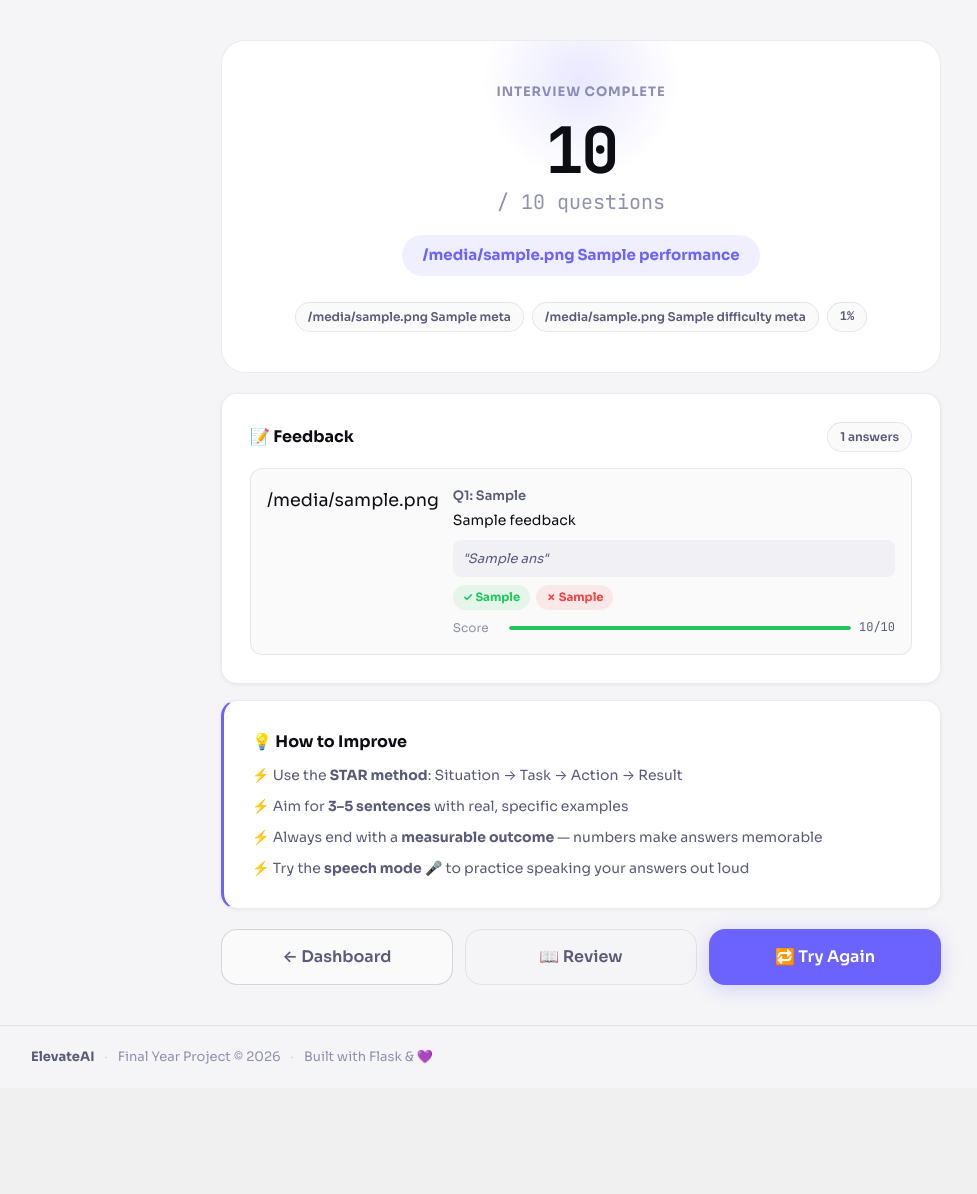
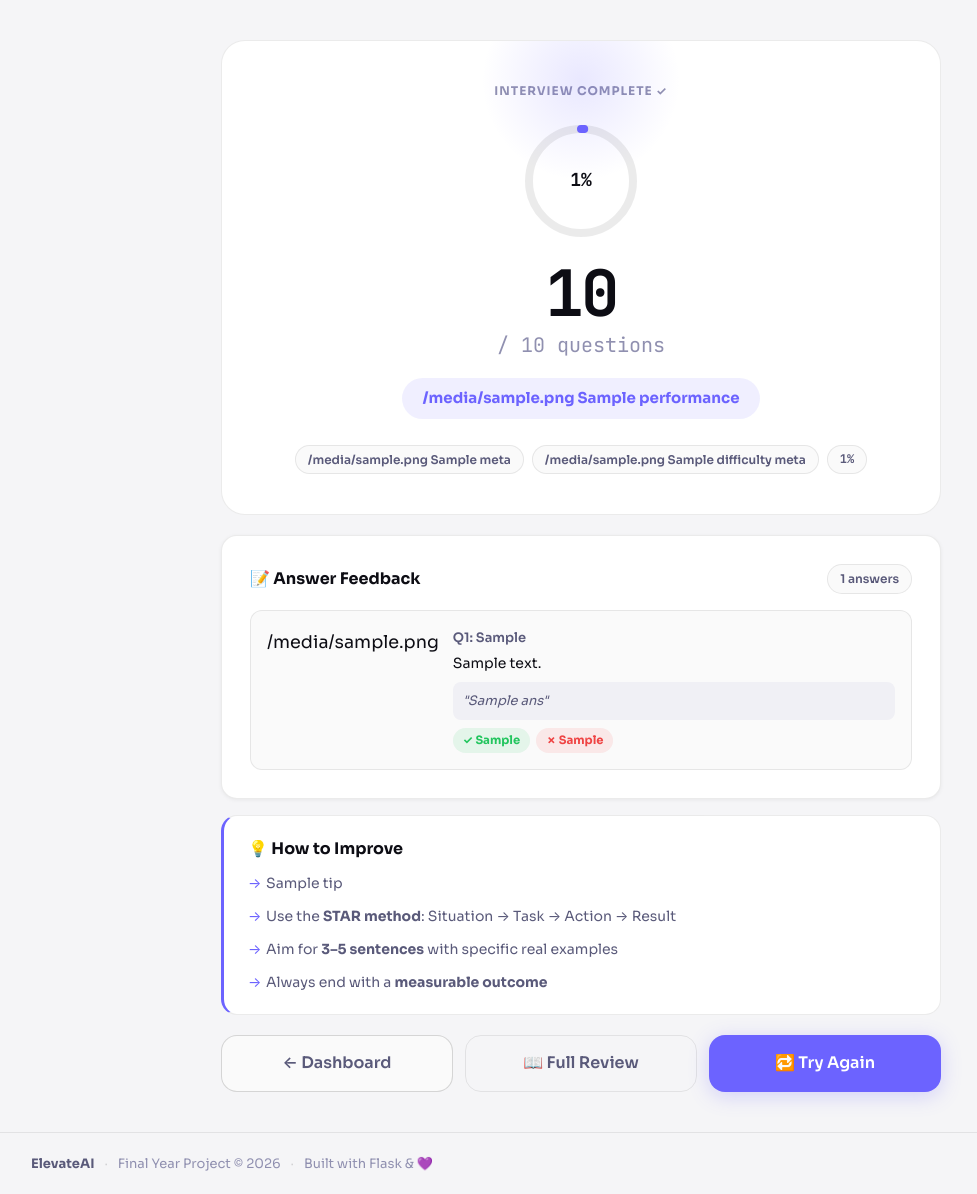
Before and after one commit to Suhas-H-N/ElevateAI, a Flask app: template templates/result.html in a window 1280 px wide. Shown: the part 64-1258 px from the top of the page, without its empty margins (59-1036 px from the left). Before the commit the page ends 1128 px from the top, so only its background shows below. Run offline with Flask 3, Linux system fonts and the light colour scheme; the template is opened without the code that fills it: most values are stand-ins (such as "Sample title", 1, 10 or a date in 2020).

Commit message:
feat(results): redesign interview results page with animated score ring, progress counter, answer feedback, keyword highlights, improvement tips, performance badges, and confetti celebration for perfect scores

```diff
--- a/templates/result.html
+++ b/templates/result.html
@@ -2,17 +2,27 @@
 {% block title %}Results — ElevateAI{% endblock %}
 
 {% block content %}
-{% if percentage == 100 %}
-<canvas id="confetti-canvas"></canvas>
-{% endif %}
+{% if percentage == 100 %}<canvas id="confetti-canvas"></canvas>{% endif %}
 
 <div class="result-page">
     <div class="result-wrap">
 
-        <!-- ═══ SCORE HERO ═══ -->
+        <!-- SCORE HERO -->
         <div class="score-hero">
-            <div style="font-size:0.8125rem;text-transform:uppercase;letter-spacing:0.07em;color:var(--text-muted);font-weight:700;margin-bottom:16px;">
-                Interview Complete
+            <div style="font-size:0.75rem;text-transform:uppercase;letter-spacing:0.08em;color:var(--text-muted);font-weight:700;margin-bottom:12px;">
+                Interview Complete ✓
+            </div>
+
+            <!-- SVG Ring -->
+            <div class="score-ring-wrap">
+                <svg class="score-ring" viewBox="0 0 120 120">
+                    <circle class="score-ring-track" cx="60" cy="60" r="52"/>
+                    <circle class="score-ring-fill" id="ringFill" cx="60" cy="60" r="52"
+                        stroke-dasharray="326.7"
+                        stroke-dashoffset="326.7"
+                        stroke="{{ '#22C55E' if percentage >= 75 else ('#F59E0B' if percentage >= 50 else '#EF4444') }}"/>
+                    <text class="score-ring-text" x="60" y="65" text-anchor="middle" id="ringText">0%</text>
+                </svg>
             </div>
 
             <div class="score-num" id="scoreDisplay">0</div>
@@ -26,16 +36,13 @@
                 <span class="tag">{{ meta.icon }} {{ meta.label }}</span>
                 <span class="tag">{{ difficulty_meta.icon }} {{ difficulty_meta.label }}</span>
                 <span class="tag font-mono">{{ percentage }}%</span>
-                {% if gemini_enabled %}<span class="ai-badge">✨ AI Evaluated</span>{% endif %}
             </div>
         </div>
 
-        <!-- ═══ AI FEEDBACK ═══ -->
+        <!-- FEEDBACK -->
         <div class="card mt-16">
             <div class="section-header mb-16">
-                <span class="section-title">
-                    {% if gemini_enabled %}✨ AI Feedback{% else %}📝 Feedback{% endif %}
-                </span>
+                <span class="section-title">📝 Answer Feedback</span>
                 <span class="tag">{{ feedback_with_qa | length }} answers</span>
             </div>
 
@@ -45,34 +52,20 @@
                     <div class="feedback-icon">{{ f.icon }}</div>
                     <div style="flex:1;min-width:0;">
                         <div class="feedback-q">Q{{ loop.index }}: {{ q }}</div>
-                        <div class="feedback-text">{{ f.feedback if f.feedback else f.text }}</div>
+                        <div class="feedback-text">{{ f.text }}</div>
 
                         {% if ans %}
-                        <div style="margin-top:8px;padding:8px 10px;background:var(--bg-code);border-radius:var(--radius-sm);font-size:0.8125rem;color:var(--text-secondary);font-style:italic;word-break:break-word;">
-                            "{{ ans[:160] }}{% if ans|length > 160 %}…{% endif %}"
-                        </div>
+                        <div class="feedback-answer">"{{ ans[:200] }}{% if ans|length > 200 %}…{% endif %}"</div>
                         {% endif %}
 
-                        <!-- AI-specific: keywords hit & missing -->
-                        {% if f.keywords_hit or f.missing_aspects %}
+                        {% if f.keywords_hit %}
                         <div class="keyword-list">
-                            {% for kw in f.keywords_hit %}
+                            {% for kw in f.keywords_hit[:5] %}
                             <span class="keyword-tag keyword-hit">✓ {{ kw }}</span>
                             {% endfor %}
-                            {% for kw in f.missing_aspects %}
+                            {% for kw in f.get('missing_aspects', [])[:3] %}
                             <span class="keyword-tag keyword-missing">✗ {{ kw }}</span>
                             {% endfor %}
-                        </div>
-                        {% endif %}
-
-                        <!-- AI Score bar -->
-                        {% if f.score is defined %}
-                        <div style="display:flex;align-items:center;gap:8px;margin-top:8px;">
-                            <span style="font-size:0.75rem;color:var(--text-muted);width:48px;">Score</span>
-                            <div style="flex:1;height:4px;background:var(--border);border-radius:100px;overflow:hidden;">
-                                <div style="height:100%;width:{{ (f.score / 10 * 100)|int }}%;background:{% if f.score >= 7 %}var(--success){% elif f.score >= 4 %}var(--warning){% else %}var(--danger){% endif %};border-radius:100px;transition:width 1s ease;"></div>
-                            </div>
-                            <span class="font-mono" style="font-size:0.75rem;color:var(--text-secondary);">{{ f.score }}/10</span>
                         </div>
                         {% endif %}
                     </div>
@@ -81,23 +74,25 @@
             </div>
         </div>
 
-        <!-- ═══ TIPS ═══ -->
-        {% if percentage < 75 %}
-        <div class="card mt-16" style="border-left:3px solid var(--brand);">
-            <div class="section-title mb-8">💡 How to Improve</div>
-            <ul style="list-style:none;display:flex;flex-direction:column;gap:8px;">
-                <li style="font-size:0.875rem;color:var(--text-secondary);">⚡ Use the <strong>STAR method</strong>: Situation → Task → Action → Result</li>
-                <li style="font-size:0.875rem;color:var(--text-secondary);">⚡ Aim for <strong>3–5 sentences</strong> with real, specific examples</li>
-                <li style="font-size:0.875rem;color:var(--text-secondary);">⚡ Always end with a <strong>measurable outcome</strong> — numbers make answers memorable</li>
-                <li style="font-size:0.875rem;color:var(--text-secondary);">⚡ Try the <strong>speech mode</strong> 🎤 to practice speaking your answers out loud</li>
+        <!-- IMPROVE TIPS -->
+        {% if percentage < 75 and tips %}
+        <div class="improve-card">
+            <div class="section-title">💡 How to Improve</div>
+            <ul>
+                {% for tip in tips %}
+                <li>{{ tip }}</li>
+                {% endfor %}
+                <li>Use the <strong>STAR method</strong>: Situation → Task → Action → Result</li>
+                <li>Aim for <strong>3–5 sentences</strong> with specific real examples</li>
+                <li>Always end with a <strong>measurable outcome</strong></li>
             </ul>
         </div>
         {% endif %}
 
-        <!-- ═══ ACTIONS ═══ -->
+        <!-- ACTIONS -->
         <div class="result-actions">
             <a href="{{ url_for('dashboard') }}" class="btn btn-secondary btn-lg">← Dashboard</a>
-            <a href="{{ url_for('answer_history', result_id=result_id) }}" class="btn btn-ghost btn-lg">📖 Review</a>
+            <a href="{{ url_for('answer_history', result_id=result_id) }}" class="btn btn-ghost btn-lg">📖 Full Review</a>
             <a href="{{ url_for('mode', category=category) }}" class="btn btn-primary btn-lg">🔁 Try Again</a>
         </div>
 
@@ -109,56 +104,49 @@
 <script>
 // ── ANIMATED SCORE COUNTER ──
 const finalScore = {{ score }};
+const finalPct   = {{ percentage }};
 const display    = document.getElementById('scoreDisplay');
+const ringFill   = document.getElementById('ringFill');
+const ringText   = document.getElementById('ringText');
+const circumference = 326.7;
 let current = 0;
-const steps = 40;
+const steps = 50;
 
 const counter = setInterval(() => {
     current = Math.min(current + finalScore / steps, finalScore);
     display.textContent = Math.round(current);
+    const pctNow = (current / finalScore) * finalPct;
+    const offset = circumference - (pctNow / 100) * circumference;
+    ringFill.style.strokeDashoffset = offset;
+    ringText.textContent = Math.round(pctNow) + '%';
     if (current >= finalScore) clearInterval(counter);
-}, 800 / steps);
+}, 900 / steps);
 
-// ── CONFETTI (only on perfect score) ──
 {% if percentage == 100 %}
 (function launchConfetti() {
     const canvas = document.getElementById('confetti-canvas');
-    const ctx    = canvas.getContext('2d');
-    canvas.width = window.innerWidth;
-    canvas.height= window.innerHeight;
-
-    const pieces = Array.from({length:150}, () => ({
-        x: Math.random() * canvas.width,
-        y: Math.random() * canvas.height - canvas.height,
-        r: Math.random() * 6 + 4,
-        d: Math.random() * 150,
-        color: ['#6C63FF','#00D4AA','#FFB800','#FF6B6B','#0EA5E9'][Math.floor(Math.random()*5)],
-        tilt: Math.floor(Math.random()*10) - 10,
-        tiltAngle: 0,
-        tiltAngleInc: Math.random() * 0.07 + 0.05,
+    const ctx = canvas.getContext('2d');
+    canvas.width = window.innerWidth; canvas.height = window.innerHeight;
+    const pieces = Array.from({length:160}, () => ({
+        x: Math.random() * canvas.width, y: Math.random() * canvas.height - canvas.height,
+        r: Math.random() * 6 + 4, d: Math.random() * 150, tilt: Math.floor(Math.random()*10)-10,
+        tiltAngle: 0, tiltAngleInc: Math.random() * 0.07 + 0.05,
+        color: ['#6C63FF','#00D4AA','#FFB800','#FF6B6B','#0EA5E9'][Math.floor(Math.random()*5)]
     }));
-
     let angle = 0, frame;
-
     function draw() {
-        ctx.clearRect(0,0,canvas.width,canvas.height);
-        angle += 0.01;
+        ctx.clearRect(0,0,canvas.width,canvas.height); angle += 0.01;
         pieces.forEach(p => {
-            p.tiltAngle += p.tiltAngleInc;
-            p.y += (Math.cos(angle + p.d) + 1 + p.r / 2) * 1.2;
-            p.tilt = Math.sin(p.tiltAngle) * 15;
-            ctx.beginPath();
-            ctx.lineWidth = p.r / 2;
-            ctx.strokeStyle = p.color;
-            ctx.moveTo(p.x + p.tilt + p.r / 4, p.y);
-            ctx.lineTo(p.x + p.tilt, p.y + p.tilt + p.r / 4);
-            ctx.stroke();
-            if (p.y > canvas.height) { p.y = -20; p.x = Math.random() * canvas.width; }
+            p.tiltAngle += p.tiltAngleInc; p.y += (Math.cos(angle+p.d)+1+p.r/2)*1.2;
+            p.tilt = Math.sin(p.tiltAngle)*15;
+            ctx.beginPath(); ctx.lineWidth=p.r/2; ctx.strokeStyle=p.color;
+            ctx.moveTo(p.x+p.tilt+p.r/4, p.y); ctx.lineTo(p.x+p.tilt, p.y+p.tilt+p.r/4); ctx.stroke();
+            if (p.y > canvas.height) { p.y=-20; p.x=Math.random()*canvas.width; }
         });
         frame = requestAnimationFrame(draw);
     }
     draw();
-    setTimeout(() => { cancelAnimationFrame(frame); ctx.clearRect(0,0,canvas.width,canvas.height); }, 4000);
+    setTimeout(() => { cancelAnimationFrame(frame); ctx.clearRect(0,0,canvas.width,canvas.height); }, 5000);
 })();
 {% endif %}
 </script>
```
